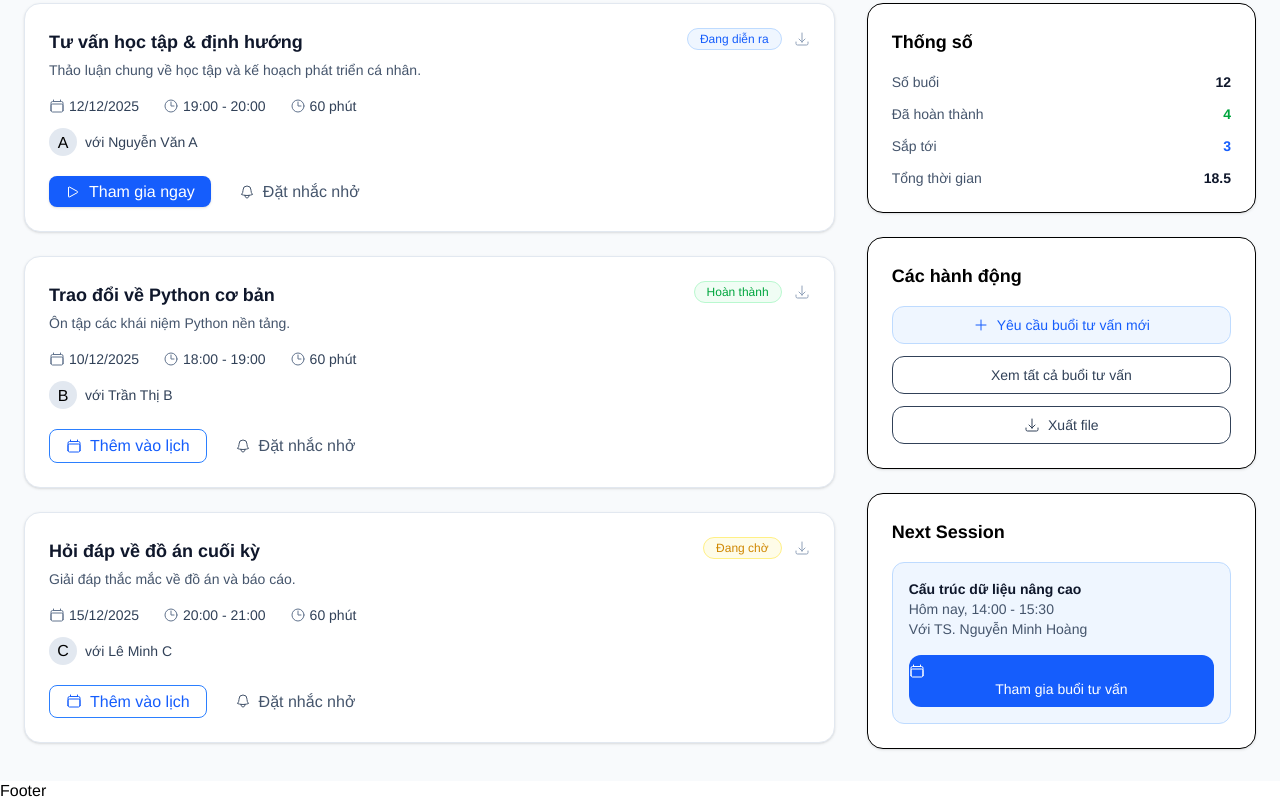
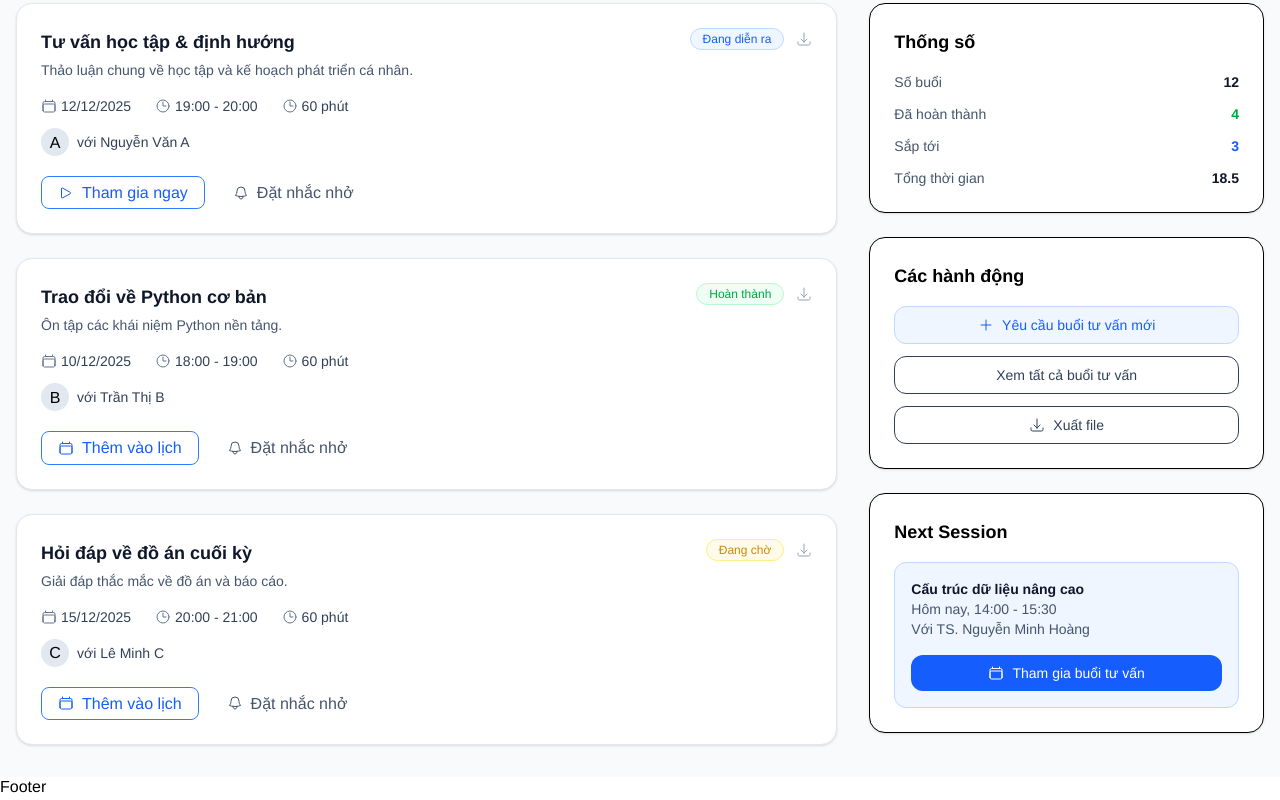
Before and after one commit to HCMUT-TeeSSer/TSS, a React (Vite) app: page /mentee/sessions in a window 1280 px wide. Shown: the part 331-1131 px from the top of the page. Built offline with nearby package versions, Linux system fonts and the light colour scheme.

Commit message:
style: update layout and styling for ProgramDetail and Sessions pages

```diff
--- a/src/pages/mentee/ProgramDetail/ProgramDetail.tsx
+++ b/src/pages/mentee/ProgramDetail/ProgramDetail.tsx
@@ -58,7 +58,7 @@ const ProgramDetailPage: React.FC = () => {
 
   return (
     <div className='min-h-screen bg-slate-50'>
-      <div className='mx-auto max-w-6xl px-4 py-6'>
+      <div className='container mx-auto px-4 py-8'>
         {/* Breadcrumb */}
         <div className='mb-3 text-sm text-slate-500'>
           <span className='cursor-pointer hover:text-slate-700'>Chương trình học</span>
@@ -82,7 +82,7 @@ const ProgramDetailPage: React.FC = () => {
                 {/* Progress bar */}
                 <div className='flex items-center gap-3'>
                   <div className='h-2 flex-1 overflow-hidden rounded-full bg-slate-100'>
-                    <div className='h-2 rounded-full bg-blue-500' style={{ width: "65%" }} />
+                    <div className='h-2 w-[65%] rounded-full bg-blue-500' />
                   </div>
                   <span className='text-xs font-medium text-slate-600'>65% hoàn thành</span>
                 </div>
--- a/src/pages/mentee/Sessions/Sessions.tsx
+++ b/src/pages/mentee/Sessions/Sessions.tsx
@@ -7,8 +7,8 @@ const sessions = SessionsData;
 export default function Sessions() {
   const navigate = useNavigate();
   return (
-    <div className='min-h-screen w-full bg-slate-50'>
-      <div className='mx-auto max-w-7xl px-6 py-8'>
+    <div className='min-h-screen bg-slate-50'>
+      <div className='container mx-auto px-4 py-8'>
         {/* ===================== HEADER ======================= */}
         <div className='mb-8'>
           {/* Breadcrumb */}
@@ -36,7 +36,7 @@ export default function Sessions() {
                   <div className='mt-3'>
                     <div className='mb-1 text-xs text-blue-600'>65% hoàn thành</div>
                     <div className='h-2 w-full overflow-hidden rounded-full bg-slate-200'>
-                      <div className='h-full rounded-full bg-blue-600' style={{ width: "65%" }} />
+                      <div className='h-full w-[65%] rounded-full bg-blue-600' />
                     </div>
                   </div>
                 </div>
@@ -61,7 +61,7 @@ export default function Sessions() {
               {/* TAB: Tổng quan */}
               <button
                 onClick={() => {
-                  void navigate("/mentee/test-program-detail");
+                  void navigate("/mentee/program-detail");
                 }}
                 className='rounded-lg px-3 py-2 text-slate-500 hover:bg-slate-50'
               >
@@ -95,7 +95,7 @@ export default function Sessions() {
                   </div>
 
                   <div className='flex items-center gap-3'>
-                    <span className={`rounded-full border px-3 py-[2px] text-xs ${s.statusColor}`}>{s.status}</span>
+                    <span className={`rounded-full border px-3 py-0.5 text-xs ${s.statusColor}`}>{s.status}</span>
 
                     <ArrowDownTrayIcon className='h-4 w-4 cursor-pointer text-slate-400 hover:text-slate-600' />
                   </div>
@@ -128,18 +128,18 @@ export default function Sessions() {
                 {/* ACTION BUTTONS */}
                 <div className='mt-5 flex items-center gap-4'>
                   {s.status === "Đang diễn ra" ? (
-                    <button className='flex items-center gap-2 rounded-lg bg-blue-600 px-4 py-[6px] text-white shadow-sm hover:bg-blue-700'>
+                    <button className='flex items-center gap-2 rounded-lg border border-blue-500 px-4 py-1.5 text-blue-600 hover:bg-blue-50'>
                       <PlayIcon className='h-4 w-4' />
                       Tham gia ngay
                     </button>
                   ) : (
-                    <button className='flex items-center gap-2 rounded-lg border border-blue-500 px-4 py-[6px] text-blue-600 hover:bg-blue-50'>
+                    <button className='flex items-center gap-2 rounded-lg border border-blue-500 px-4 py-1.5 text-blue-600 hover:bg-blue-50'>
                       <CalendarIcon className='h-4 w-4' />
                       Thêm vào lịch
                     </button>
                   )}
 
-                  <button className='flex items-center gap-2 px-3 py-[6px] text-slate-600 hover:text-slate-900'>
+                  <button className='flex items-center gap-2 px-3 py-1.5 text-slate-600 hover:text-slate-900'>
                     <BellIcon className='h-4 w-4' />
                     Đặt nhắc nhở
                   </button>
@@ -207,7 +207,7 @@ export default function Sessions() {
                 <p className='text-slate-600'>Hôm nay, 14:00 - 15:30</p>
                 <p className='text-slate-600'>Với TS. Nguyễn Minh Hoàng</p>
 
-                <button className='mt-4 w-full rounded-xl bg-blue-600 py-2 font-medium text-white hover:bg-blue-700'>
+                <button className='mt-4 flex w-full items-center justify-center gap-2 rounded-xl bg-blue-600 py-2 font-medium text-white hover:bg-blue-700'>
                   <CalendarIcon className='h-4 w-4' />
                   Tham gia buổi tư vấn
                 </button>
```
